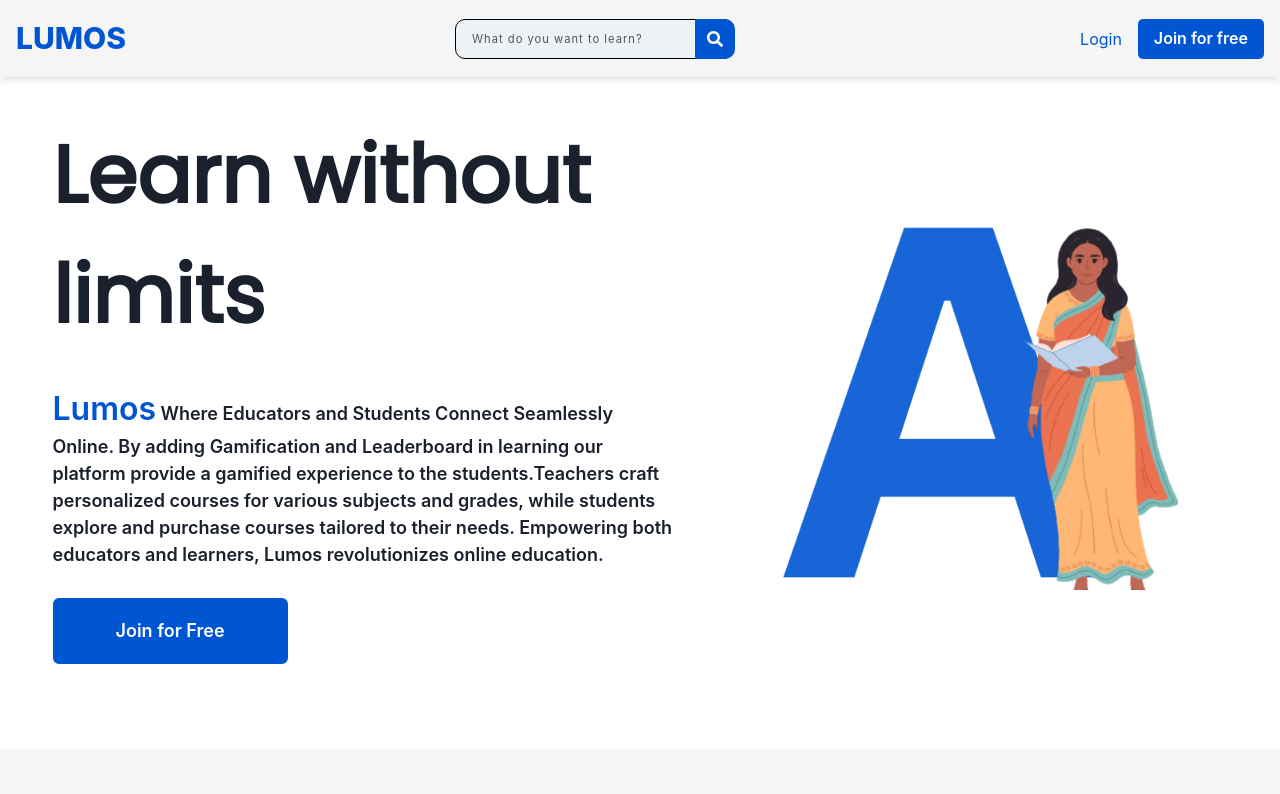
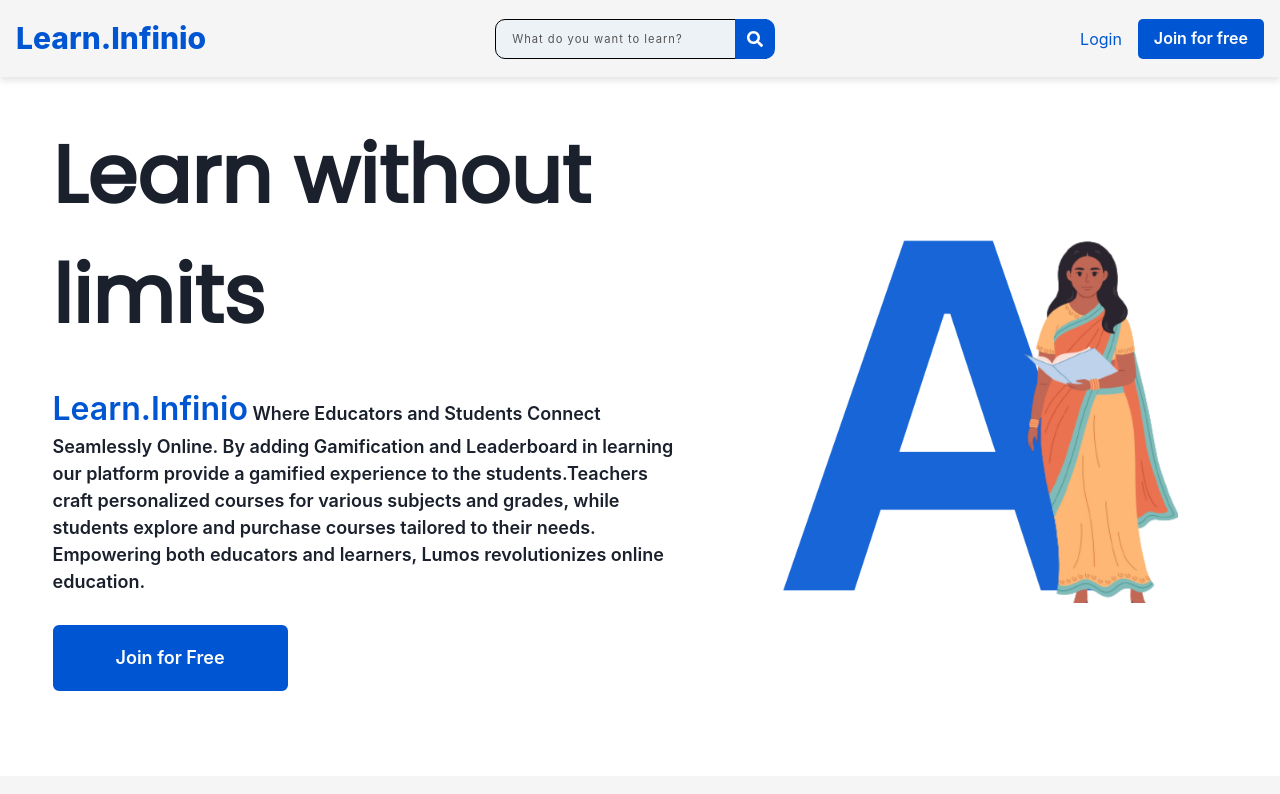
Before and after one commit to Shilpa-PJ/Lumos_website, a React (Create React App) app in the folder frontend/: page / in a window 1280 px wide. Shown: the top 794 px of the page. Built offline with nearby package versions, Linux system fonts and the light colour scheme; no server answers; a web font is replaced by a local one.

Commit message:
changed Lumos to Learn.Infinio

```diff
--- a/frontend/public/index.html
+++ b/frontend/public/index.html
@@ -30,7 +30,7 @@
       href="https://fonts.googleapis.com/css2?family=Calligraffitti&family=Poppins:wght@200;300;400&family=Source+Sans+3&display=swap"
       rel="stylesheet"
     />
-    <title>LUMOS : Discover, Learn, Succeed </title>
+    <title>Learn.Infinio : Discover, Learn, Succeed </title>
   </head>
   <body>
     <noscript>You need to enable JavaScript to run this app.</noscript>
--- a/frontend/src/Pages/LandingPageComponents/Section1.jsx
+++ b/frontend/src/Pages/LandingPageComponents/Section1.jsx
@@ -36,7 +36,7 @@ const Section1 = () => {
           }}
           fontWeight="semibold"
         >
-          <Text fontSize='2rem' color="#0056d2" display='inline'>Lumos</Text> Where Educators and Students Connect Seamlessly Online. By adding Gamification and Leaderboard in learning our platform provide a gamified experience to the students.Teachers craft personalized courses for various subjects and grades, while students explore and purchase courses tailored to their needs. Empowering both educators and learners, Lumos revolutionizes online education.
+          <Text fontSize='2rem' color="#0056d2" display='inline'>Learn.Infinio</Text> Where Educators and Students Connect Seamlessly Online. By adding Gamification and Leaderboard in learning our platform provide a gamified experience to the students.Teachers craft personalized courses for various subjects and grades, while students explore and purchase courses tailored to their needs. Empowering both educators and learners, Lumos revolutionizes online education.
         </Text>
         <Flex
           gap={30}
--- a/frontend/src/Pages/Navbar.jsx
+++ b/frontend/src/Pages/Navbar.jsx
@@ -55,7 +55,7 @@ const Navbar = () => {
               onClick={home}
               _hover={{ cursor: "pointer" }}
             >
-              LUMOS
+              Learn.Infinio
             </Text>
           </Box>
         </Flex>
```
